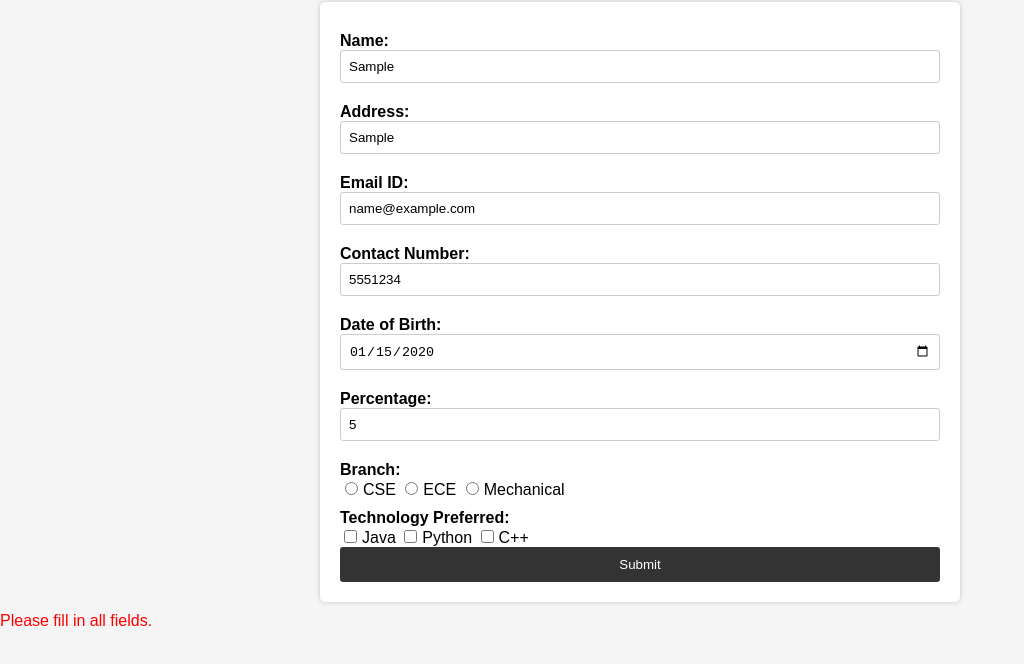
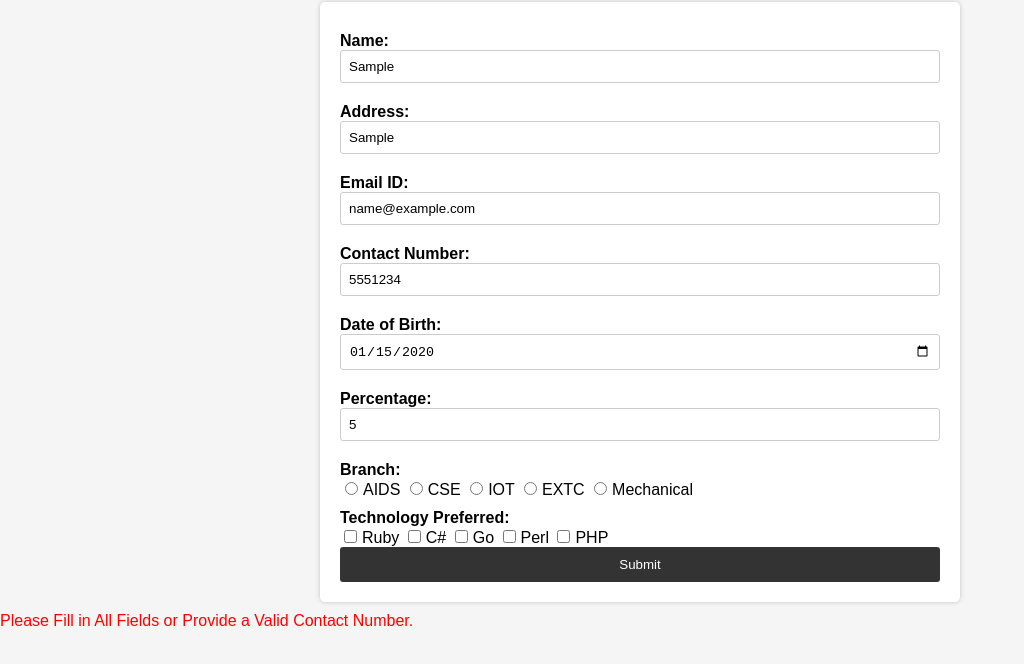
Before and after one commit to Yash22222/MY-TP-PROJECTS, a plain HTML site: page WC Questions/Q6/index.html in a window 1280 px wide. Both pictures are taken after typing "Sample", "Sample", "name@example.com", "5551234", "2020-01-15", "5" into the empty fields and a click on the input "Submit". Shown: the part 76-740 px from the top of the page, without its empty margins (0-1024 px from the left). Drawn offline with Linux system fonts and the light colour scheme.

Commit message:
index.html

```diff
--- a/WC Questions/Q6/index.html
+++ b/WC Questions/Q6/index.html
@@ -4,7 +4,7 @@
     <meta charset="UTF-8">
     <meta name="viewport" content="width=device-width, initial-scale=1.0">
 <link rel="stylesheet" href="styles.css">
-    <title>Placement Registration</title>
+<title>Placement Registration</title>
     <style>
         .error {
             color: red;
@@ -33,14 +33,18 @@
         <input type="number" id="percentage" required><br>
 
         <label>Branch:</label>
+        <input type="radio" name="branch" value="AIDS">AIDS
         <input type="radio" name="branch" value="CSE">CSE
-        <input type="radio" name="branch" value="ECE">ECE
+        <input type="radio" name="branch" value="IOT">IOT
+        <input type="radio" name="branch" value="EXTC">EXTC
         <input type="radio" name="branch" value="Mechanical">Mechanical<br>
 
         <label>Technology Preferred:</label>
-        <input type="checkbox" name="tech" value="Java">Java
-        <input type="checkbox" name="tech" value="Python">Python
-        <input type="checkbox" name="tech" value="C++">C++<br>
+        <input type="checkbox" name="tech" value="Ruby">Ruby
+        <input type="checkbox" name="tech" value="C#">C#
+        <input type="checkbox" name="tech" value="Go">Go
+        <input type="checkbox" name="tech" value="Perl">Perl
+        <input type="checkbox" name="tech" value="Php">PHP<br>
 
         <input type="submit" value="Submit">
     </form>
@@ -61,18 +65,21 @@
             var errorText = document.getElementById("errorText");
             errorText.innerHTML = "";
 
-            if (name === "" || address === "" || email === "" || contact === "" || dob === "" || isNaN(percentage) || !branchSelected || techSelected === 0) {
-                errorText.innerHTML = "Please fill in all fields.";
+            // Regular expression to validate a phone number (10 digits)
+            var phoneRegex = /^\d{10}$/;
+
+            if (name === "" || address === "" || email === "" || !phoneRegex.test(contact) || dob === "" || isNaN(percentage) || !branchSelected || techSelected === 0) {
+                errorText.innerHTML = "Please Fill in All Fields or Provide a Valid Contact Number.";
                 return false;
             }
 
             if (!email.includes("@") || !email.includes(".")) {
-                errorText.innerHTML = "Please enter a valid email address.";
+                errorText.innerHTML = "Please Enter a Valid E-Mail Address.";
                 return false;
             }
 
             if (percentage < 60) {
-                errorText.innerHTML = "Percentage must be minimum first class (>= 60%).";
+                errorText.innerHTML = "Percentage Must be Minimum First Class (>= 90%).";
                 return false;
             }
 
```
